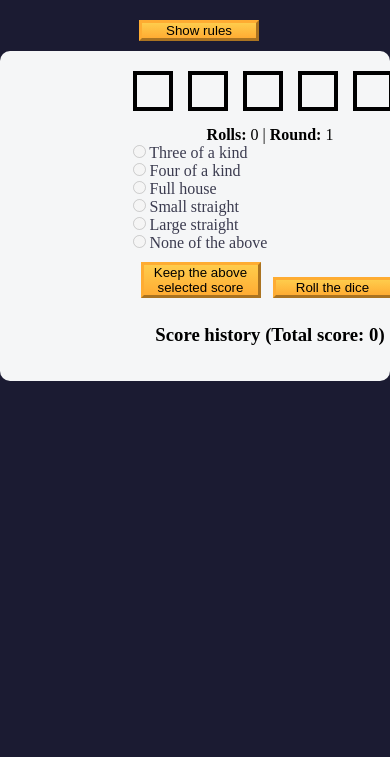
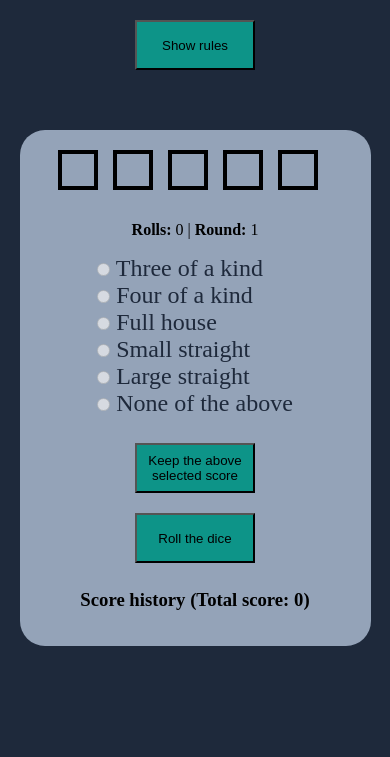
Before and after one commit to imnotdruish/freeCodeCampJSProjects, a plain HTML site: page Section4/Project3/index.html in a window 390 px wide. Shown: the part 87-844 px from the top of the page. Drawn offline with Linux system fonts and the light colour scheme.

Commit message:
Modified Colors and CSS
Updated CSS to improve the layout's responsivity and change color scheme.

```diff
--- a/Section4/Project3/index.html
+++ b/Section4/Project3/index.html
@@ -86,19 +86,19 @@
           <label for="none">None of the above<span></span></label>
         </div>
       </div>
-
+      <div class="buttons">
         <button class="btn" id="keep-score-btn" type="button">
           Keep the above selected score
         </button>
         <button class="btn" id="roll-dice-btn" type="button">
           Roll the dice
         </button>
-    </form>
-
+      </div>
       <div id="scores">
         <h3>Score history (Total score: <span id="total-score">0</span>)</h3>
         <ol id="score-history"></ol>
       </div>
+    </form>
   </main>
   <script src="./script.js"></script>
 </body>
--- a/Section4/Project3/styles.css
+++ b/Section4/Project3/styles.css
@@ -7,16 +7,16 @@
 }
 
 :root {
-  --dark-grey: #1b1b32;
-  --light-grey: #f5f6f7;
+  --dark-grey: #1e293b;
+  --light-grey: #94a3b8;
   --black: #000;
   --white: #fff;
-  --grey: #3b3b4f;
-  --golden-yellow: #fecc4c;
-  --yellow: #ffcc4c;
-  --gold: #feac32;
-  --orange: #ffac33;
-  --dark-orange: #f89808;
+  --grey: #475569;
+  --teal-700: #0f766e;
+  --teal-500: #14b8a6;
+  --teal-600: #0d9488;
+  --teal-800: #115e59;
+  --teal-950: #042f2e;
 }
 
 body {
@@ -40,7 +40,7 @@ h1 {
   width: 50%;
   margin: 20px auto;
   height: 300px;
-  border-radius: 10px;
+  border-radius: 25px;
   overflow-y: scroll;
 }
 
@@ -53,15 +53,19 @@ h1 {
 }
 
 main {
+  width: 80%;
+  margin: 0 auto;
+}
+
+#game {
   background-color: var(--light-grey);
   padding: 20px;
   display: grid;
-  grid-template-columns: repeat(auto-fit, minmax(500px, 1fr));
   gap: 1rem;
-  margin: auto;
+  margin: 0 auto;
   justify-items: center;
-  width: 50%;
-  border-radius: 10px;
+  width: 75%;
+  border-radius: 25px;
 }
 
 #dice {
@@ -83,8 +87,12 @@ main {
   text-align: center;
 }
 
+#score-options {
+  font-size: 1.5rem;
+}
+
 input[type="radio"]:disabled + label {
-  color: var(--grey);
+  color: var(--dark-grey);
 }
 
 #score-history {
@@ -93,29 +101,45 @@ input[type="radio"]:disabled + label {
   list-style-position: inside;
 }
 
+.buttons {
+  display: flex;
+  flex-direction: row;
+}
+
 .btn {
   cursor: pointer;
   width: 200px;
-  margin: 10px 0 10px 0.5rem;
+  height: 40px;
+  margin: 10px 0.5rem;
   color: var(--black);
-  background-color: var(--gold);
-  background-image: linear-gradient(var(--golden-yellow), var(--orange));
-  border-color: var(--gold);
-  border-width: 3px;
+  background-color: var(--teal-600);
 }
 
 .btn:hover:enabled {
-  background-image: linear-gradient(var(--yellow), var(--dark-orange));
+  background-color: var(--teal-500);
 }
 
 @media (max-width: 992px) {
   main {
+    margin: 50px auto;
+    width: 90%;
+  }
+
+  #game {
     width: 100%;
   }
+
+  .buttons {
+    display: flex;
+    flex-direction: column;
+  }
+
 }
 
 @media (max-width: 500px) {
+
   .btn {
+    height: 50px;
     width: 120px;
   }
 }
```
Lines whose indentation alone changed are shown as unchanged.
